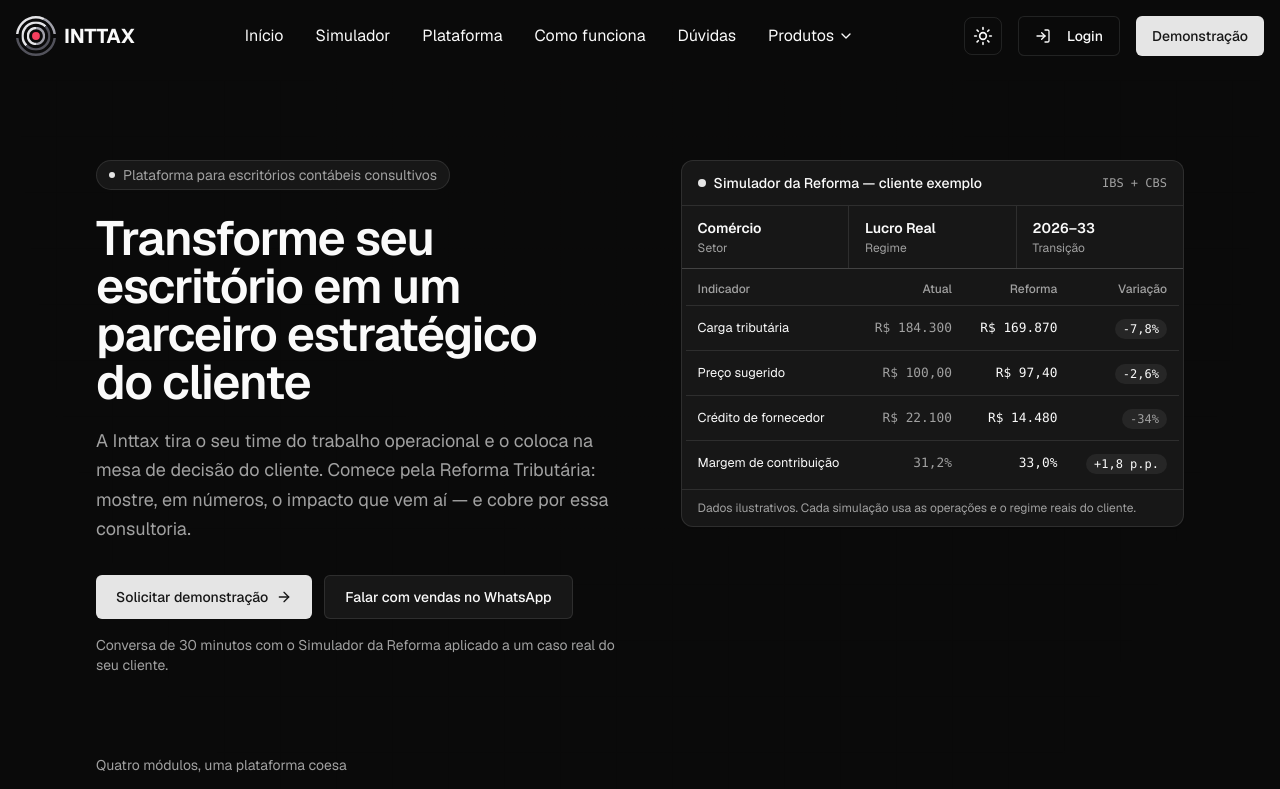
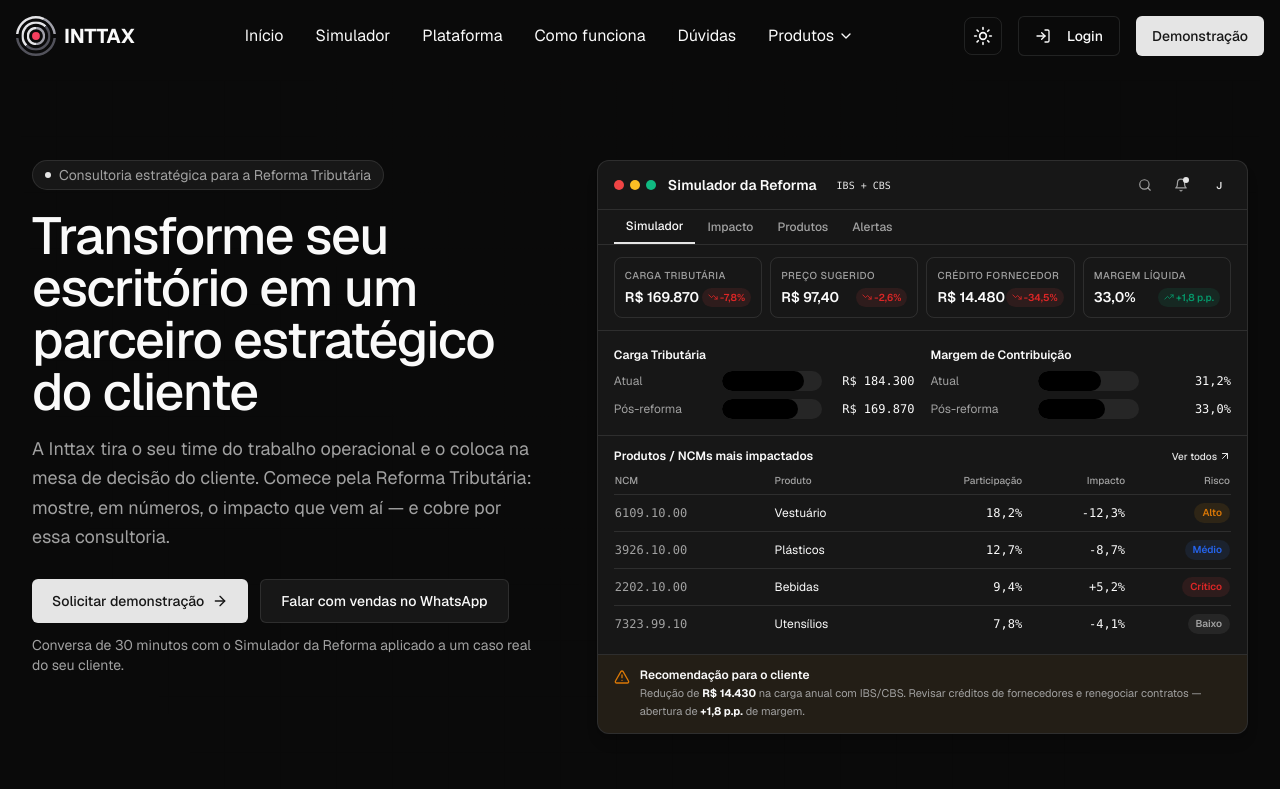
Before and after one commit to Brunobosso98/LP-Audittei, a React (Vite) app: page / in a window 1280 px wide. Shown: the top 789 px of the page. Built offline with nearby package versions, Linux system fonts and the light colour scheme.

Commit message:
feat: hero

```diff
--- a/src/components/footer.tsx
+++ b/src/components/footer.tsx
@@ -1,5 +1,6 @@
 import { Link } from "react-router-dom"
 import { Facebook, Twitter, Linkedin, Instagram } from "lucide-react"
+import NttaxLogo from "@/components/nttax-logo"
 
 export default function Footer() {
   const socialLinks = [
@@ -14,7 +15,7 @@ export default function Footer() {
       <div className="container mx-auto px-4 py-12">
         <div className="grid md:grid-cols-4 gap-8">
           <div>
-            <div className="text-2xl font-bold text-foreground mb-4">inttax</div>
+            <NttaxLogo size="md" className="mb-4" />
             <p className="text-muted-foreground mb-4">
               Revolucionando a auditoria fiscal com inteligência artificial e automação avançada.
             </p>
--- a/src/landing/hero-panel.tsx
+++ b/src/landing/hero-panel.tsx
@@ -1,53 +1,161 @@
-const ROWS = [
-  { item: "Carga tributária", atual: "R$ 184.300", novo: "R$ 169.870", delta: "-7,8%", good: true },
-  { item: "Preço sugerido", atual: "R$ 100,00", novo: "R$ 97,40", delta: "-2,6%", good: true },
-  { item: "Crédito de fornecedor", atual: "R$ 22.100", novo: "R$ 14.480", delta: "-34%", good: false },
-  { item: "Margem de contribuição", atual: "31,2%", novo: "33,0%", delta: "+1,8 p.p.", good: true },
+import { TrendingDown, TrendingUp, AlertTriangle, ArrowUpRight, Search, Bell } from "lucide-react"
+
+const KPIS = [
+  { label: "Carga Tributária", atual: "R$ 184.300", novo: "R$ 169.870", delta: "-7,8%", up: false },
+  { label: "Preço Sugerido", atual: "R$ 100,00", novo: "R$ 97,40", delta: "-2,6%", up: false },
+  { label: "Crédito Fornecedor", atual: "R$ 22.100", novo: "R$ 14.480", delta: "-34,5%", up: false },
+  { label: "Margem Líquida", atual: "31,2%", novo: "33,0%", delta: "+1,8 p.p.", up: true },
 ] as const
+
+const NCMS = [
+  { ncm: "6109.10.00", produto: "Vestuário", participacao: "18,2%", impacto: "-12,3%", risco: "Alto" },
+  { ncm: "3926.10.00", produto: "Plásticos", participacao: "12,7%", impacto: "-8,7%", risco: "Médio" },
+  { ncm: "2202.10.00", produto: "Bebidas", participacao: "9,4%", impacto: "+5,2%", risco: "Crítico" },
+  { ncm: "7323.99.10", produto: "Utensílios", participacao: "7,8%", impacto: "-4,1%", risco: "Baixo" },
+] as const
+
+function Bar({ pct, label, value, color }: { pct: number; label: string; value: string; color: string }) {
+  return (
+    <div className="flex items-center gap-3">
+      <span className="w-24 shrink-0 text-xs text-muted-foreground">{label}</span>
+      <div className="relative h-5 flex-1 overflow-hidden rounded-full bg-muted">
+        <div
+          className="h-full rounded-full transition-all"
+          style={{ width: `${pct}%`, backgroundColor: color }}
+        />
+      </div>
+      <span className="w-20 text-right font-mono text-xs tabular-nums text-foreground">{value}</span>
+    </div>
+  )
+}
 
 export function ReformaPanel() {
   return (
-    <div className="rounded-xl border border-border bg-card shadow-sm">
-      <div className="flex items-center justify-between border-b border-border px-4 py-3">
+    <div className="overflow-hidden rounded-xl border border-border bg-card shadow-lg">
+      {/* App chrome — top bar */}
+      <div className="flex items-center justify-between border-b border-border px-4 py-2.5">
+        <div className="flex items-center gap-3">
+          <div className="flex gap-1.5">
+            <span className="size-2.5 rounded-full bg-red-500" />
+            <span className="size-2.5 rounded-full bg-amber-400" />
+            <span className="size-2.5 rounded-full bg-emerald-500" />
+          </div>
+          <span className="text-sm font-semibold text-foreground">Simulador da Reforma</span>
+          <span className="hidden rounded-full bg-primary/10 px-2 py-0.5 font-mono text-[10px] font-medium text-primary sm:inline-block">
+            IBS + CBS
+          </span>
+        </div>
         <div className="flex items-center gap-2">
-          <span className="size-2 rounded-full bg-primary" aria-hidden="true" />
-          <span className="text-sm font-medium text-foreground">Simulador da Reforma — cliente exemplo</span>
+          <button className="flex size-7 items-center justify-center rounded-md text-muted-foreground hover:bg-muted">
+            <Search className="size-3.5" />
+          </button>
+          <button className="relative flex size-7 items-center justify-center rounded-md text-muted-foreground hover:bg-muted">
+            <Bell className="size-3.5" />
+            <span className="absolute right-1.5 top-1.5 size-1.5 rounded-full bg-primary" />
+          </button>
+          <div className="ml-1 flex size-6 items-center justify-center rounded-full bg-primary/20 text-[10px] font-semibold text-primary">
+            J
           </div>
-        <span className="font-mono text-xs text-muted-foreground">IBS + CBS</span>
+        </div>
       </div>
 
-      <div className="grid grid-cols-3 gap-px border-b border-border bg-border">
-        <Stat label="Setor" value="Comércio" />
-        <Stat label="Regime" value="Lucro Real" />
-        <Stat label="Transição" value="2026–33" />
+      {/* Tabs */}
+      <div className="flex gap-0 border-b border-border px-4">
+        {["Simulador", "Impacto", "Produtos", "Alertas"].map((tab, i) => (
+          <button
+            key={tab}
+            className={`px-3 py-2 text-xs font-medium transition-colors ${
+              i === 0
+                ? "border-b-2 border-primary text-foreground"
+                : "text-muted-foreground hover:text-foreground"
+            }`}
+          >
+            {tab}
+          </button>
+        ))}
       </div>
 
-      <div className="px-1 py-1">
+      {/* KPI cards row */}
+      <div className="grid grid-cols-2 gap-2 border-b border-border px-4 py-3 sm:grid-cols-4">
+        {KPIS.map((k) => (
+          <div key={k.label} className="rounded-lg border border-border bg-muted/30 p-2.5">
+            <div className="truncate text-[10px] font-medium uppercase tracking-wider text-muted-foreground">
+              {k.label}
+            </div>
+            <div className="mt-1 flex items-baseline justify-between">
+              <span className="text-sm font-semibold text-foreground">{k.novo}</span>
+              <span
+                className={`inline-flex items-center gap-0.5 rounded-full px-1.5 py-0.5 text-[10px] font-semibold ${
+                  k.up
+                    ? "bg-emerald-500/10 text-emerald-600"
+                    : "bg-red-500/10 text-red-600"
+                }`}
+              >
+                {k.up ? <TrendingUp className="size-2.5" /> : <TrendingDown className="size-2.5" />}
+                {k.delta}
+              </span>
+            </div>
+          </div>
+        ))}
+      </div>
+
+      {/* Comparison bars */}
+      <div className="grid gap-4 border-b border-border px-4 py-4 sm:grid-cols-2">
+        <div>
+          <h4 className="mb-2 text-xs font-semibold text-foreground">Carga Tributária</h4>
+          <div className="space-y-2">
+            <Bar pct={82} label="Atual" value="R$ 184.300" color="hsl(var(--muted-foreground))" />
+            <Bar pct={76} label="Pós-reforma" value="R$ 169.870" color="hsl(var(--primary))" />
+          </div>
+        </div>
+        <div>
+          <h4 className="mb-2 text-xs font-semibold text-foreground">Margem de Contribuição</h4>
+          <div className="space-y-2">
+            <Bar pct={62} label="Atual" value="31,2%" color="hsl(var(--muted-foreground))" />
+            <Bar pct={66} label="Pós-reforma" value="33,0%" color="hsl(var(--primary))" />
+          </div>
+        </div>
+      </div>
+
+      {/* NCMs table */}
+      <div className="border-b border-border px-4 py-3">
+        <div className="mb-2 flex items-center justify-between">
+          <h4 className="text-xs font-semibold text-foreground">Produtos / NCMs mais impactados</h4>
+          <button className="flex items-center gap-0.5 text-[10px] font-medium text-primary hover:underline">
+            Ver todos <ArrowUpRight className="size-3" />
+          </button>
+        </div>
+        <div className="overflow-x-auto">
           <table className="w-full text-left">
-          <caption className="sr-only">
-            Comparação entre o modelo tributário atual e o novo modelo da Reforma para um cliente exemplo
-          </caption>
             <thead>
-            <tr className="text-xs text-muted-foreground">
-              <th scope="col" className="px-3 py-2 font-medium">Indicador</th>
-              <th scope="col" className="px-3 py-2 text-right font-medium">Atual</th>
-              <th scope="col" className="px-3 py-2 text-right font-medium">Reforma</th>
-              <th scope="col" className="px-3 py-2 text-right font-medium">Variação</th>
+              <tr className="text-[10px] text-muted-foreground">
+                <th className="pb-1.5 pr-2 font-medium">NCM</th>
+                <th className="pb-1.5 pr-2 font-medium">Produto</th>
+                <th className="pb-1.5 pr-2 text-right font-medium">Participação</th>
+                <th className="pb-1.5 pr-2 text-right font-medium">Impacto</th>
+                <th className="pb-1.5 text-right font-medium">Risco</th>
               </tr>
             </thead>
             <tbody>
-            {ROWS.map((r) => (
-              <tr key={r.item} className="border-t border-border">
-                <td className="px-3 py-2.5 text-[0.8rem] text-foreground">{r.item}</td>
-                <td className="px-3 py-2.5 text-right font-mono text-[0.8rem] text-muted-foreground">{r.atual}</td>
-                <td className="px-3 py-2.5 text-right font-mono text-[0.8rem] text-foreground">{r.novo}</td>
-                <td className="px-3 py-2.5 text-right">
+              {NCMS.map((r) => (
+                <tr key={r.ncm} className="border-t border-border text-xs">
+                  <td className="py-2 pr-2 font-mono text-muted-foreground">{r.ncm}</td>
+                  <td className="py-2 pr-2 text-foreground">{r.produto}</td>
+                  <td className="py-2 pr-2 text-right font-mono text-foreground">{r.participacao}</td>
+                  <td className="py-2 pr-2 text-right font-mono text-foreground">{r.impacto}</td>
+                  <td className="py-2 text-right">
                     <span
-                    className={`inline-flex items-center rounded-full px-2 py-0.5 font-mono text-xs font-medium ${
-                      r.good ? "bg-accent text-accent-foreground" : "bg-muted text-muted-foreground"
+                      className={`inline-block rounded-full px-2 py-0.5 text-[10px] font-semibold ${
+                        r.risco === "Crítico"
+                          ? "bg-red-500/10 text-red-600"
+                          : r.risco === "Alto"
+                            ? "bg-amber-500/10 text-amber-600"
+                            : r.risco === "Médio"
+                              ? "bg-blue-500/10 text-blue-600"
+                              : "bg-muted text-muted-foreground"
                       }`}
                     >
-                    {r.delta}
+                      {r.risco}
                     </span>
                   </td>
                 </tr>
@@ -55,19 +163,20 @@ export function ReformaPanel() {
             </tbody>
           </table>
         </div>
+      </div>
 
-      <p className="border-t border-border px-4 py-2.5 text-xs text-muted-foreground">
-        Dados ilustrativos. Cada simulação usa as operações e o regime reais do cliente.
+      {/* Alert / recommendation */}
+      <div className="flex items-start gap-2.5 bg-amber-500/5 px-4 py-3">
+        <AlertTriangle className="mt-0.5 size-4 shrink-0 text-amber-600" />
+        <div>
+          <p className="text-xs font-semibold text-foreground">Recomendação para o cliente</p>
+          <p className="mt-0.5 text-[11px] leading-relaxed text-muted-foreground">
+            Redução de <strong className="text-foreground">R$ 14.430</strong> na carga anual com
+            IBS/CBS. Revisar créditos de fornecedores e renegociar contratos — abertura de
+            <strong className="text-foreground"> +1,8 p.p.</strong> de margem.
           </p>
+        </div>
+      </div>
     </div>
   )
 }
-
-function Stat({ label, value }: { label: string; value: string }) {
-  return (
-    <div className="bg-card px-4 py-3">
-      <div className="text-sm font-semibold text-foreground">{value}</div>
-      <div className="mt-0.5 text-xs text-muted-foreground">{label}</div>
-    </div>
-  )
-}
--- a/src/landing/hero.tsx
+++ b/src/landing/hero.tsx
@@ -12,25 +12,25 @@ export function Hero() {
   return (
     <section id="topo" className="relative overflow-hidden border-b border-border">
       <div className="pointer-events-none absolute inset-0 bg-grid [mask-image:radial-gradient(ellipse_at_top,black,transparent_72%)]" />
-      <div className="relative mx-auto max-w-6xl px-5 pb-16 pt-14 lg:px-8 lg:pb-24 lg:pt-20">
-        <div className="grid items-start gap-12 lg:grid-cols-[1.05fr_1fr] lg:gap-14">
+      <div className="relative mx-auto max-w-7xl px-5 pb-16 pt-14 lg:px-8 lg:pb-24 lg:pt-20">
+        <div className="grid items-start gap-12 lg:grid-cols-[1fr_1.3fr] lg:gap-16">
           <div>
             <div className="inline-flex items-center gap-2 rounded-full border border-border bg-card px-3 py-1 text-sm text-muted-foreground">
               <span className="size-1.5 rounded-full bg-primary" aria-hidden="true" />
-              Plataforma para escritórios contábeis consultivos
+              Consultoria estratégica para a Reforma Tributária
             </div>
 
-            <h1 className="mt-6 text-pretty text-4xl font-semibold leading-[1.08] tracking-tight text-foreground sm:text-5xl">
+            <h1 className="mt-5 text-pretty text-4xl font-medium leading-[1.08] tracking-tight text-foreground sm:text-5xl lg:text-[3.25rem]">
               Transforme seu escritório em um parceiro estratégico do cliente
             </h1>
 
-            <p className="mt-5 max-w-xl text-lg leading-relaxed text-muted-foreground">
+            <p className="mt-4 max-w-xl text-lg leading-relaxed text-muted-foreground">
               A Inttax tira o seu time do trabalho operacional e o coloca na mesa de decisão do
               cliente. Comece pela Reforma Tributária: mostre, em números, o impacto que vem aí —
               e cobre por essa consultoria.
             </p>
 
-            <div className="mt-8 flex flex-col gap-3 sm:flex-row sm:items-center">
+            <div className="mt-7 flex flex-col gap-3 sm:flex-row sm:items-center">
               <a
                 href="#demo"
                 className="inline-flex h-11 items-center justify-center gap-2 rounded-md bg-primary px-5 text-sm font-medium text-primary-foreground transition-colors hover:bg-primary/90 focus-visible:outline-2 focus-visible:outline-offset-2 focus-visible:outline-ring"
@@ -46,7 +46,7 @@ export function Hero() {
               </a>
             </div>
 
-            <p className="mt-4 text-sm text-muted-foreground">
+            <p className="mt-3 text-sm text-muted-foreground">
               Conversa de 30 minutos com o Simulador da Reforma aplicado a um caso real do seu cliente.
             </p>
           </div>
--- a/src/landing/site-footer.tsx
+++ b/src/landing/site-footer.tsx
@@ -1,4 +1,4 @@
-import { Logo } from "@/landing/logo"
+import NttaxLogo from "@/components/nttax-logo"
 
 const COLS = [
   {
@@ -33,7 +33,7 @@ export function SiteFooter() {
       <div className="mx-auto max-w-6xl px-5 py-12 lg:px-8">
         <div className="grid gap-10 md:grid-cols-[1.4fr_1fr_1fr_1fr]">
           <div>
-            <Logo className="h-6 w-auto" />
+            <NttaxLogo size="md" />
             <p className="mt-4 max-w-xs text-sm leading-relaxed text-muted-foreground">
               Auditoria fiscal automatizada para escritórios contábeis. Lê NF-e, valida contra a
               legislação e devolve as exceções para você revisar.
```
Lines whose indentation alone changed are shown as unchanged.
